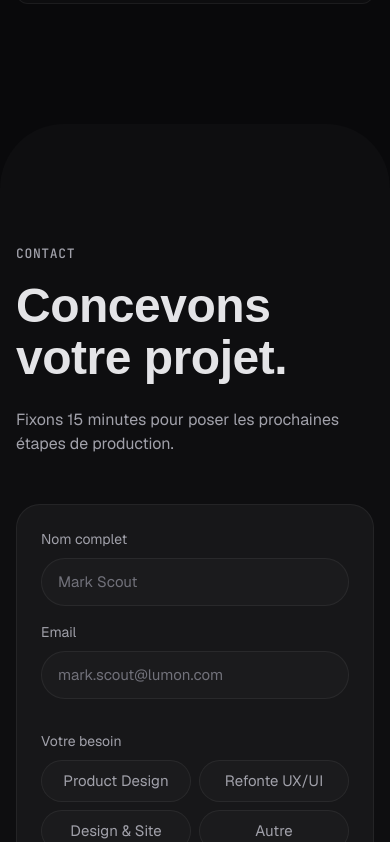
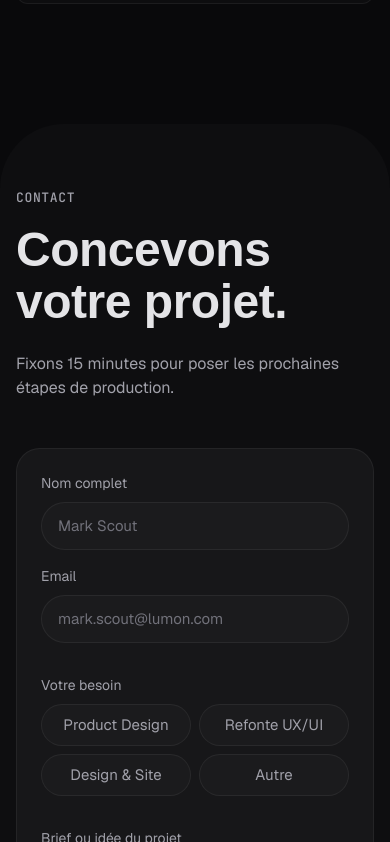
Before and after one commit to yohanguyot/portfolio, a Next.js app: page / in a window 390 px wide. Shown: the part 6302-7144 px from the top of the page. Built offline with nearby package versions, Linux system fonts and the light colour scheme; a web font is replaced by a local one.

Commit message:
update padding contact section

```diff
--- a/src/components/ContactSection/ContactSection.module.css
+++ b/src/components/ContactSection/ContactSection.module.css
@@ -335,6 +335,7 @@
 @media (max-width: 640px) {
   .section {
     padding-inline: var(--space-md);
+    padding-block-start: var(--space-3xl);
     margin-top: 0;
   }
 
```
